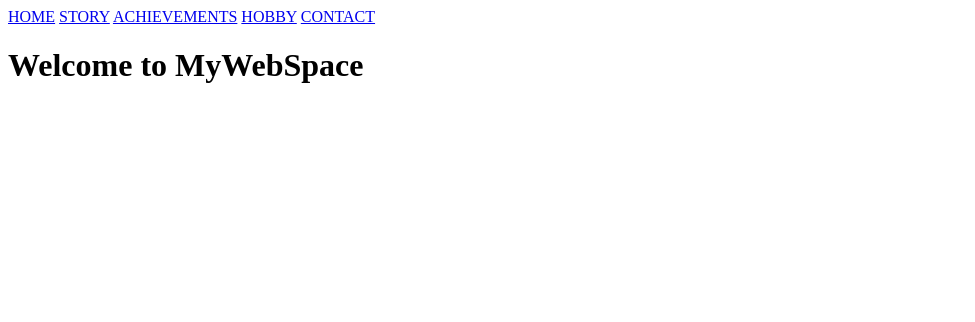
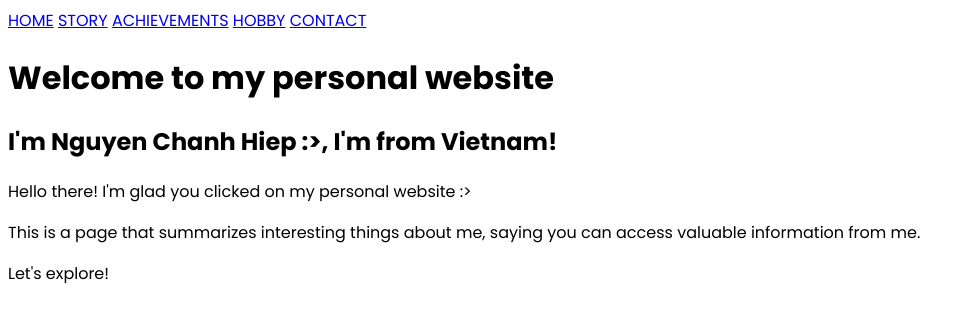
Before and after one commit to NCH2024/MyWebSpace, a plain HTML site: page index.html in a window 1280 px wide. Shown: the whole page, without its empty margins (0-975 px from the left). Drawn offline with Linux system fonts and the light colour scheme.

Commit message:
add new font

```diff
--- /dev/null
+++ b/Styles/style.css
@@ -0,0 +1,5 @@
+body {
+    font-family: "Poppins", sans-serif;
+    font-weight: 400;
+    font-style: normal;
+}
--- a/index.html
+++ b/index.html
@@ -4,6 +4,13 @@
     <meta charset="UTF-8">
     <meta name="viewport" content="width=device-width, initial-scale=1.0">
     <title>Nguyễn Chánh Hiệp</title>
+    <!--Insert file style.css-->
+    <link rel="stylesheet" href="./Styles/style.css">
+    <!--Insert Google fonts-->
+    <link rel="preconnect" href="https://fonts.googleapis.com">
+    <link rel="preconnect" href="https://fonts.gstatic.com" crossorigin>
+    <link href="https://fonts.googleapis.com/css2?family=Poppins:ital,wght@0,100;0,200;0,300;0,400;0,500;0,600;0,700;0,800;0,900;1,100;1,200;1,300;1,400;1,500;1,600;1,700;1,800;1,900&display=swap" rel="stylesheet">
+
 </head>
 <body>
     <!--START PAGE NAVIGATION-->
@@ -20,7 +27,11 @@
     <a href="./Page_navigation/Contact.html">CONTACT</a>
 
     <!--END PAGE NAVIGATION-->
-    <h1>Welcome to MyWebSpace</h1>
+    <h1>Welcome to my personal website</h1>
+    <h2>I'm Nguyen Chanh Hiep :>, I'm from Vietnam!</h2>
+    <p>Hello there! I'm glad you clicked on my personal website :></p>
+    <p>This is a page that summarizes interesting things about me, saying you can access valuable information from me.</p>
+    <p>Let's explore!</p>
 
 </body>
 </html>
```
Also changed, not shown: Page_navigation/Contact.html (+6 -0 lines), Page_navigation/Diplomas_certificates.html (+6 -0 lines), Page_navigation/Hobby.html (+6 -0 lines), Page_navigation/Story.html (+6 -0 lines).
